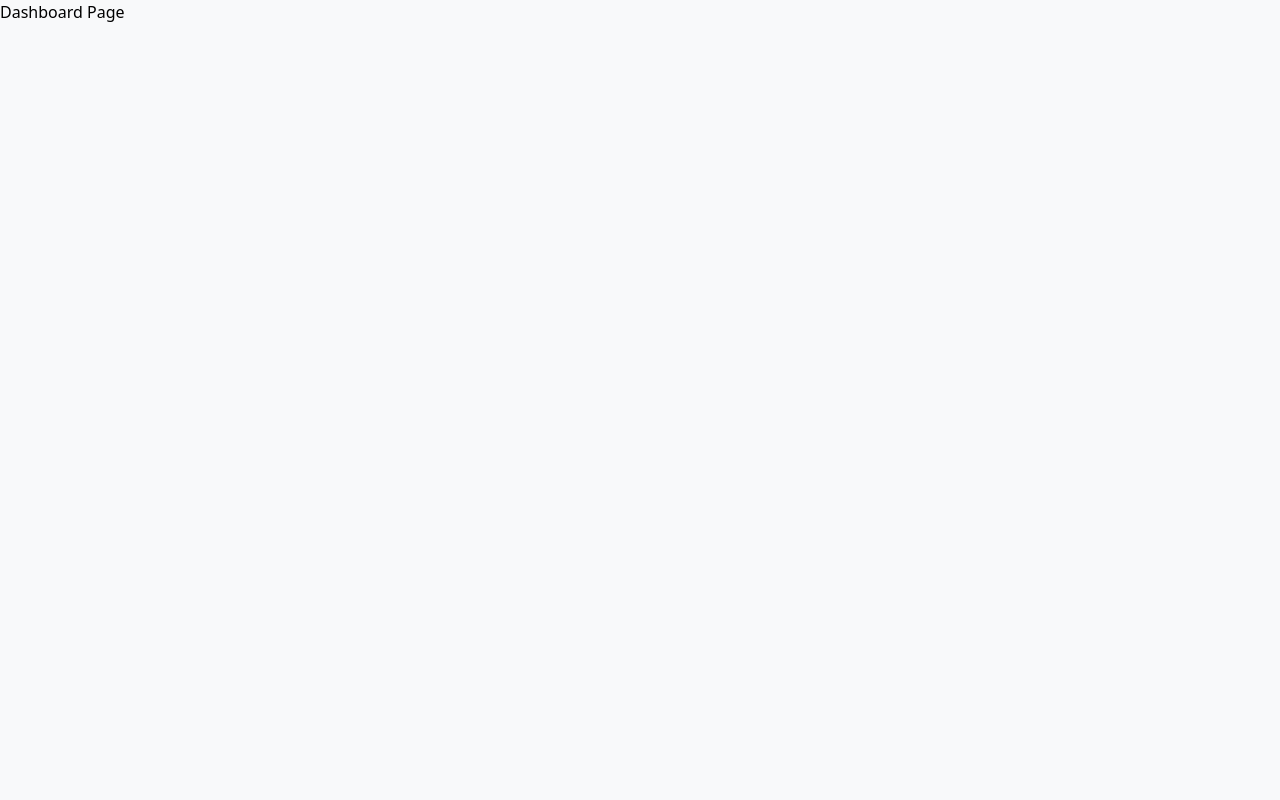
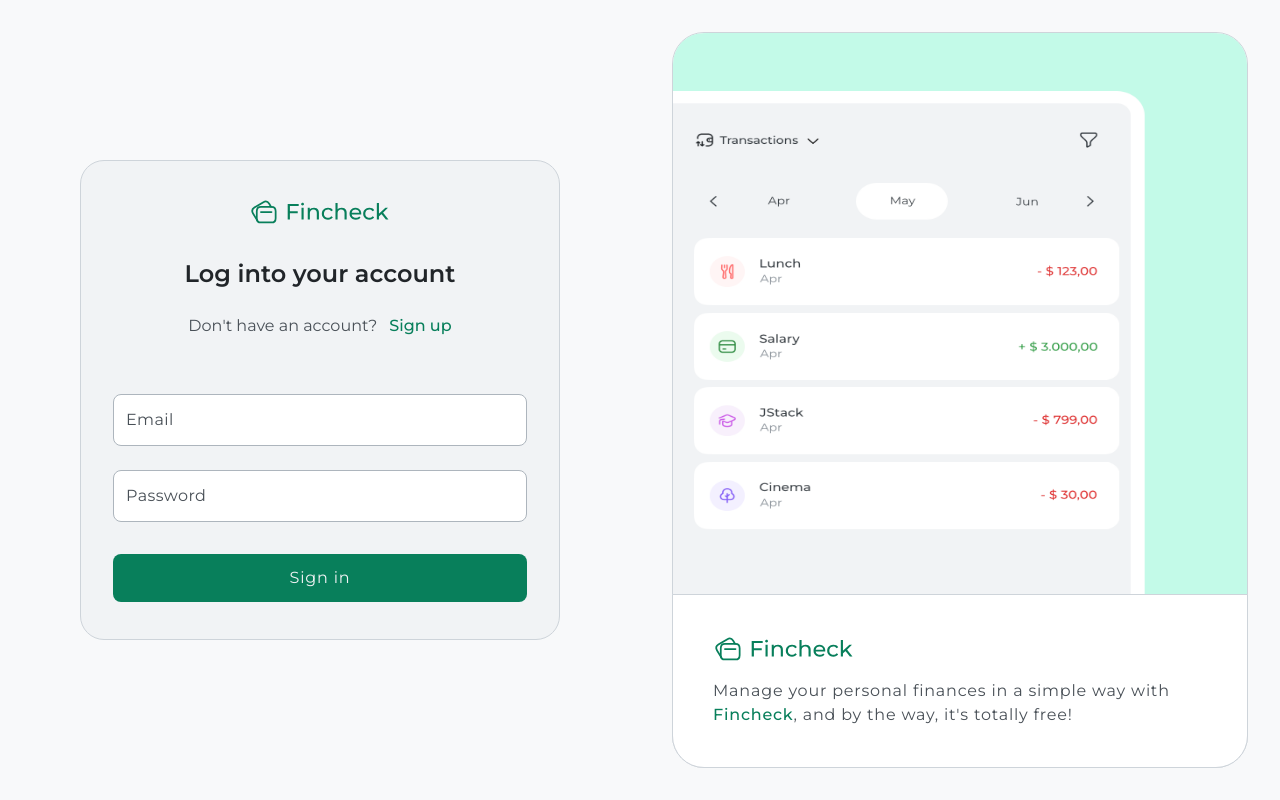
Before and after one commit to HugoRamonPereira/Fincheck, a React (Vite) app in the folder Frontend/: page /signin in a window 1280 px wide. Before the commit this address led to /. Built offline with nearby package versions, Linux system fonts and the light colour scheme.

Commit message:
Created signin and signout functions and store/remove the accessToken in/from localStorage

```diff
--- /dev/null
+++ b/Frontend/src/app/config/localStorageKeys.ts
@@ -0,0 +1,3 @@
+export const localStorageKeys = {
+  ACCESS_TOKEN: 'fincheck:accessToken'
+};
--- a/Frontend/src/app/contexts/AuthContext.tsx
+++ b/Frontend/src/app/contexts/AuthContext.tsx
@@ -1,14 +1,37 @@
-import { ReactNode, createContext } from 'react';
+import { ReactNode, createContext, useCallback, useState } from 'react';
+import { localStorageKeys } from '../config/localStorageKeys';
 
 interface AuthContextValue {
   signedIn: boolean;
+  signin(accessToken: string): void;
+  signout(): void;
 }
 
 export const AuthContext = createContext({} as AuthContextValue);
 
 export function AuthProvider({ children }: { children: ReactNode }) {
+  const [signedIn, setSignedIn] = useState<boolean>(() => {
+    const storedAccessToken = localStorage.getItem(localStorageKeys.ACCESS_TOKEN);
+
+    //Double !! will turn the value into a boolean, another solution would be Boolean(storedAccessToken)
+    return !!storedAccessToken;
+  });
+
+  // Function to signin and store the token in localStorage
+  const signin = useCallback((accessToken: string) => {
+    // This is where we set the accessToken to Localstorage
+    localStorage.setItem(localStorageKeys.ACCESS_TOKEN, accessToken);
+    setSignedIn(true);
+  }, []);
+
+  // Function to signout and remove token from localStorage
+  const signout = useCallback(() => {
+    localStorage.removeItem(localStorageKeys.ACCESS_TOKEN);
+    setSignedIn(false);
+  }, []);
+
   return (
-    <AuthContext.Provider value={{ signedIn: true }}>
+    <AuthContext.Provider value={{ signedIn, signin, signout }}>
       {children}
     </AuthContext.Provider>
   );
--- a/Frontend/src/view/components/Button/index.tsx
+++ b/Frontend/src/view/components/Button/index.tsx
@@ -12,7 +12,7 @@
       {...props}
       disabled={disabled || isLoading}
       className={cn(
-        'bg-teal-900 hover:bg-teal-800 disabled:bg-gray-100 text-sm sm:text-base px-6 h-12 rounded-lg font-Montserrat text-gray-100 tracking-wider disabled:text-gray-400 disabled:cursor-not-allowed transition-all',
+        'bg-teal-900 hover:bg-teal-800 disabled:bg-gray-100 text-sm sm:text-base px-6 h-12 rounded-lg font-Montserrat text-gray-100 tracking-wider disabled:text-gray-400 disabled:cursor-not-allowed transition-all flex items-center justify-center',
         className
       )}
     >
--- a/Frontend/src/view/pages/Dashboard/index.tsx
+++ b/Frontend/src/view/pages/Dashboard/index.tsx
@@ -1,5 +1,17 @@
+import { useAuth } from '../../../app/hooks/useAuth/useAuth';
+import { Button } from '../../components/Button';
+
 export function Dashboard() {
+  // The function destructured signout comes from the useAuth context
+  const { signout } = useAuth();
+
   return (
-    <h1>Dashboard Page</h1>
+    <>
+      <h1>Dashboard Page</h1>
+
+      <Button onClick={signout}>
+        Sign out
+      </Button>
+    </>
   );
 }
--- a/Frontend/src/view/pages/Signin/useSigninController.ts
+++ b/Frontend/src/view/pages/Signin/useSigninController.ts
@@ -5,6 +5,7 @@
 import { authService } from '../../../app/services/AuthService';
 import toast from 'react-hot-toast';
 import { SigninProps } from '../../../app/services/AuthService/signin';
+import { useAuth } from '../../../app/hooks/useAuth/useAuth';
 
 const schema = z.object({
   email: z.string().nonempty('Email is required').email('Email is not valid'),
@@ -28,9 +29,12 @@
     }
   });
 
+  const { signin } = useAuth();
+
   const handleSubmit = hookFormSubmit(async (data) => {
     try {
-      await mutateAsync(data);
+      const { accessToken } = await mutateAsync(data);
+      signin(accessToken);
     } catch (error) {
       toast.error('Invalid Credentials!');
     }
--- a/Frontend/src/view/pages/Signup/useSignupController.ts
+++ b/Frontend/src/view/pages/Signup/useSignupController.ts
@@ -7,6 +7,7 @@
 
 import { useMutation } from '@tanstack/react-query';
 import toast from 'react-hot-toast';
+import { useAuth } from '../../../app/hooks/useAuth/useAuth';
 
 const schema = z.object({
   name: z.string().nonempty('Name is required'),
@@ -31,9 +32,12 @@
     }
   });
 
+  const { signin } = useAuth();
+
   const handleSubmit = hookFormSubmit(async (data) => {
     try {
-      await mutateAsync(data);
+      const { accessToken } = await mutateAsync(data);
+      signin(accessToken);
     } catch (error) {
       toast.error('An error ocurred while creating your account!');
     }
```
Also changed, not shown: 1 other file (tests, documents, lock files or other folders).
